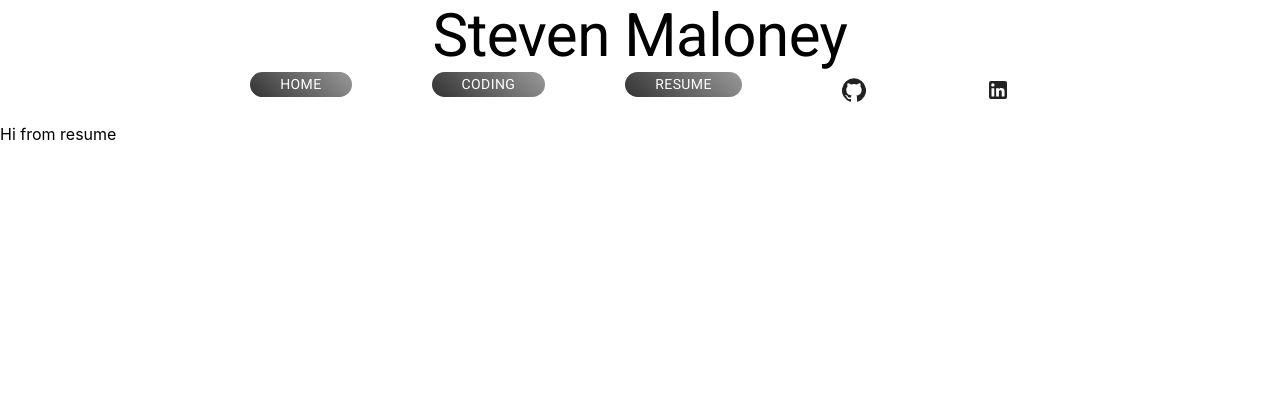
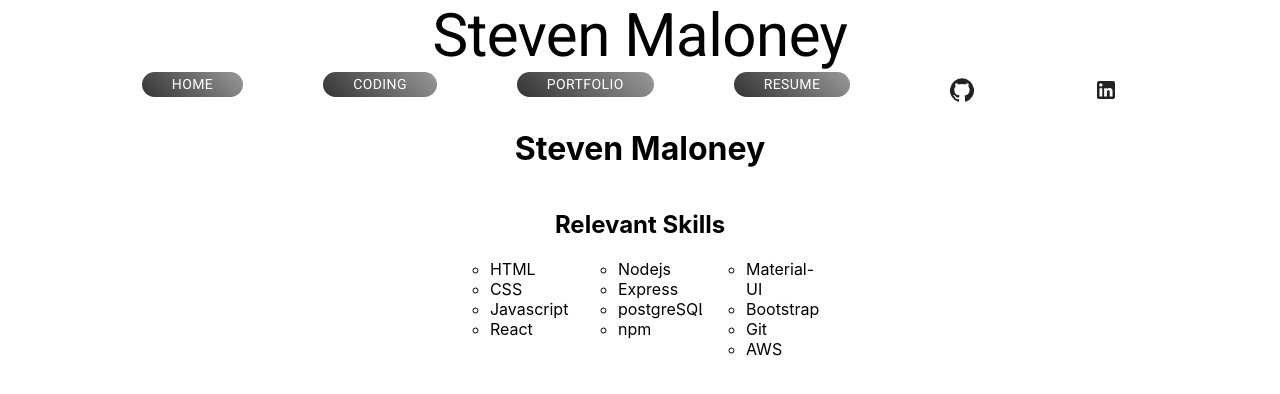
Before and after one commit to sdeda1us/aws-homepage-project, a React (Create React App) app: page /resume in a window 1280 px wide. Shown: the top 394 px of the page. Built offline with nearby package versions, Linux system fonts and the light colour scheme.

Commit message:
updated several portions of the page a little

```diff
--- a/src/App/App.js
+++ b/src/App/App.js
@@ -4,6 +4,7 @@ import Blog from '../Blog/Blog.jsx';
 import Coding from '../Coding/Coding.jsx';
 import About from '../About/About.jsx';
 import Resume from '../Resume/Resume.jsx';
+import Portfolio from '../Portfolio/Portfolio.jsx';
 import 'fontsource-roboto';
 import {
   BrowserRouter as Router,
@@ -19,6 +20,7 @@ export default function App() {
         <NavBar/>
         <Switch>
           <Route exact path = "/" component={About}/>
+          <Route path="/portfolio" component={Portfolio}/>
           <Route path = "/coding" component={Coding}/>
           <Route path = "/resume" component={Resume}/>
           <Route path = "/blog" component={Blog}/>
--- /dev/null
+++ b/src/Coding/CodeNavBar/CodeNavBar.jsx
@@ -0,0 +1,35 @@
+import React from 'react';
+import {Container, Grid, makeStyles, Button} from '@material-ui/core';
+import {Link} from 'react-router-dom';
+
+
+const useStyles = makeStyles({
+    root: {
+        background: 'linear-gradient(45deg, maroon, red)',
+        border: 0,
+        borderRadius: 15,
+        color: 'white',
+        padding: '0 30px'
+    }
+})
+
+function ButtonStyled({buttonText}) {
+    const classes = useStyles();
+    return <Button className={classes.root}>{buttonText}</Button>
+}
+
+export default function CodeNavBar() {
+
+    return(
+        <Container>
+            <Grid container spacing={10} justify="center">
+                <Grid item><Link to ="/coding/js"><ButtonStyled buttonText='Javascript'/></Link></Grid>
+                <Grid item><Link to="/coding/styling"><ButtonStyled buttonText='Styling'/></Link></Grid>
+                <Grid item><Link to="/coding/react"><ButtonStyled buttonText='React'/></Link></Grid>
+                <Grid item><Link to="/coding/relational"><ButtonStyled buttonText='Relational Databases'/></Link></Grid>
+                <Grid item><Link to="/coding/node"><ButtonStyled buttonText='Node.js'/></Link></Grid>
+                <Grid item><Link to="/coding/aws"><ButtonStyled buttonText='Amazon Web Services'/></Link></Grid>
+            </Grid>
+        </Container>
+    )
+}
--- a/src/Coding/Coding.jsx
+++ b/src/Coding/Coding.jsx
@@ -1,22 +1,15 @@
 import React from 'react';
+import CodeNavBar from './CodeNavBar/CodeNavBar.jsx';
 import {Container} from '@material-ui/core';
 
 export default function Coding() {
 
     return(
         <Container>
-            <h2>Prime Academy Capstone Projects</h2>
-            <h3>Group Capstone Project - Results Foundation Grant Applicaiton Portal</h3>
-            <p>
-            Check out my teams presentation of our final project: The Result Foundation Grant Applicaiton Portal. I'm on at the 26:28 mark introducing our group project.
-            </p>
-            <p>
-                <iframe src="https://www.facebook.com/plugins/video.php?height=314&href=https%3A%2F%2Fwww.facebook.com%2Fprimedigitalacademy%2Fvideos%2F133700585281697%2F&show_text=false&width=560" width="560" height="314" scrolling="no" frameborder="0" allowfullscreen="true" allow="autoplay; clipboard-write; encrypted-media; picture-in-picture; web-share" allowFullScreen="true"></iframe>
-            </p>
-            <h3>Solo Capstone Project - Shakespeare Party</h3>
-            <p>
-                Shakespeare Party is deployed at <a href="https://protected-oasis-12943.herokuapp.com/"/>. There are some slight deployment issues with Heroku that need ironing out with responsiveness and formatting, but on the whole you can register for an account and play around with the app for yourself.
-            </p>
+            <h3>Below are some links to resources that I ahve personally found helpful in my learning process</h3>
+            <h4>I have arragned them by subject</h4>
+            <CodeNavBar/>
+
         </Container>
     )
 }
--- a/src/NavBar/NavBar.jsx
+++ b/src/NavBar/NavBar.jsx
@@ -26,6 +26,7 @@ export default function NavBar() {
         <Grid container spacing={10} justify="center">
             <Grid item><Link to ="/"><ButtonStyled buttonText='Home'/></Link></Grid>
             <Grid item><Link to="/coding"><ButtonStyled buttonText='Coding'/></Link></Grid>
+            <Grid item><Link to="/portfolio"><ButtonStyled buttonText='Portfolio'/></Link></Grid>
             <Grid item><Link to="/resume"><ButtonStyled buttonText='Resume'/></Link></Grid>
             <Grid item><a href="https://github.com/sdeda1us" target="_blank"><Button><GitHubIcon/></Button></a></Grid>
             <Grid item><a href="https://www.linkedin.com/in/steven-maloney-71a991106/" target="_blank"><Button><LinkedInIcon/></Button></a></Grid>
--- /dev/null
+++ b/src/Portfolio/Portfolio.jsx
@@ -0,0 +1,22 @@
+import React from 'react';
+import {Container} from '@material-ui/core';
+
+export default function Portfolio() {
+
+    return(
+        <Container>
+            <h2>Prime Academy Capstone Projects</h2>
+            <h3>Group Capstone Project - Results Foundation Grant Applicaiton Portal</h3>
+            <p>
+            Check out my teams presentation of our final project: The Result Foundation Grant Applicaiton Portal. I'm on at the 26:28 mark introducing our group project.
+            </p>
+            <p>
+                <iframe src="https://www.facebook.com/plugins/video.php?height=314&href=https%3A%2F%2Fwww.facebook.com%2Fprimedigitalacademy%2Fvideos%2F133700585281697%2F&show_text=false&width=560" width="560" height="314" scrolling="no" frameborder="0" allowfullscreen="true" allow="autoplay; clipboard-write; encrypted-media; picture-in-picture; web-share" allowFullScreen="true"></iframe>
+            </p>
+            <h3>Solo Capstone Project - Shakespeare Party</h3>
+            <p>
+                Shakespeare Party is deployed at <a href="https://protected-oasis-12943.herokuapp.com/"/>. There are some slight deployment issues with Heroku that need ironing out with responsiveness and formatting, but on the whole you can register for an account and play around with the app for yourself.
+            </p>
+        </Container>
+    )
+}
--- a/src/Resume/Resume.jsx
+++ b/src/Resume/Resume.jsx
@@ -1,8 +1,30 @@
 import React from 'react';
+import {GridList, GridListTile, Grid, Container} from '@material-ui/core';
 
 export default function Resume() {
+    const skillList = [['HTML', 'CSS', 'Javascript', 'React'], ['Nodejs', 'Express', 'postgreSQL', 'npm'], ['Material-UI', 'Bootstrap', 'Git', 'AWS']];
 
     return (
-        <p>Hi from resume</p>
+        <Container>
+            <Grid container spacing={12} justify="center">
+                <h1>Steven Maloney</h1>
+            </Grid>
+            <Grid container spacing={12} justify="center">
+                <h2>Relevant Skills</h2>
+            </Grid>
+            <Grid container spacing={12} justify="center">
+            <GridList cols={3}>
+            {skillList.map((skillSet)=>(
+                <GridListTile>
+                    <ul>
+                        {skillSet.map((skill)=>(<li>{skill}</li>))}
+                    </ul>
+                </GridListTile>
+            ))}
+            </GridList>
+            </Grid>
+        </Container>
+
+
     )
 }
```
